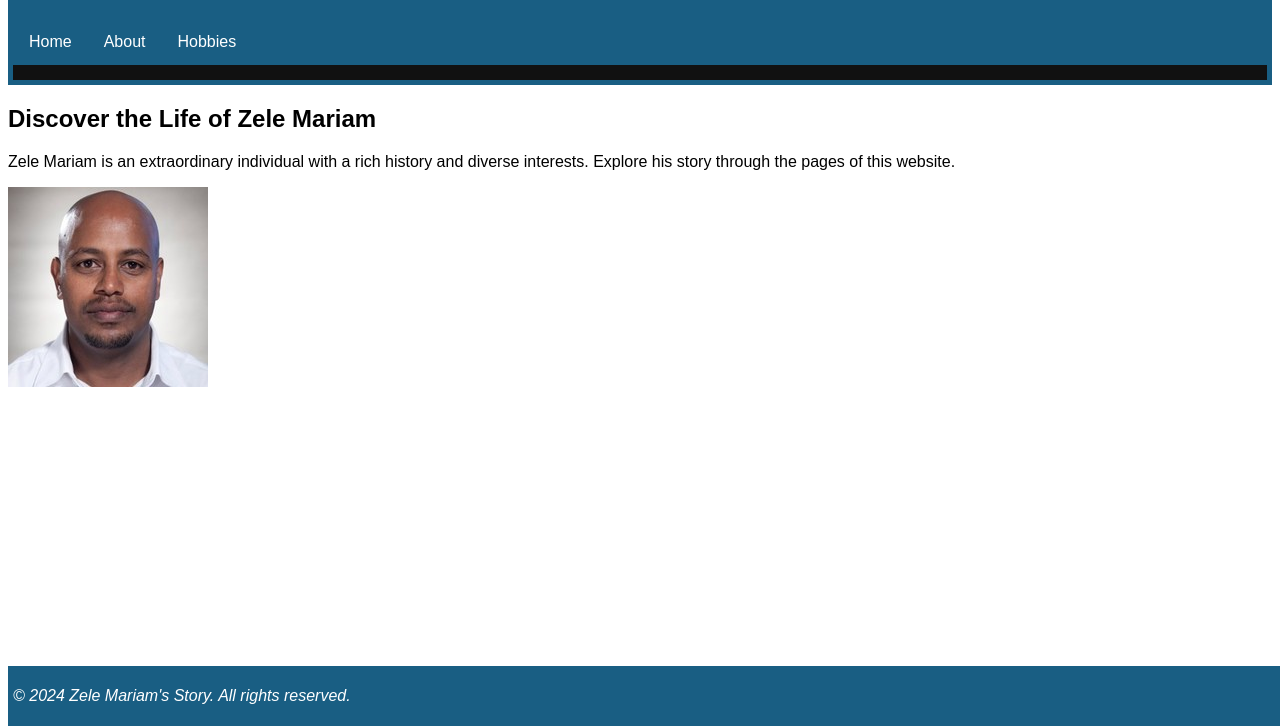
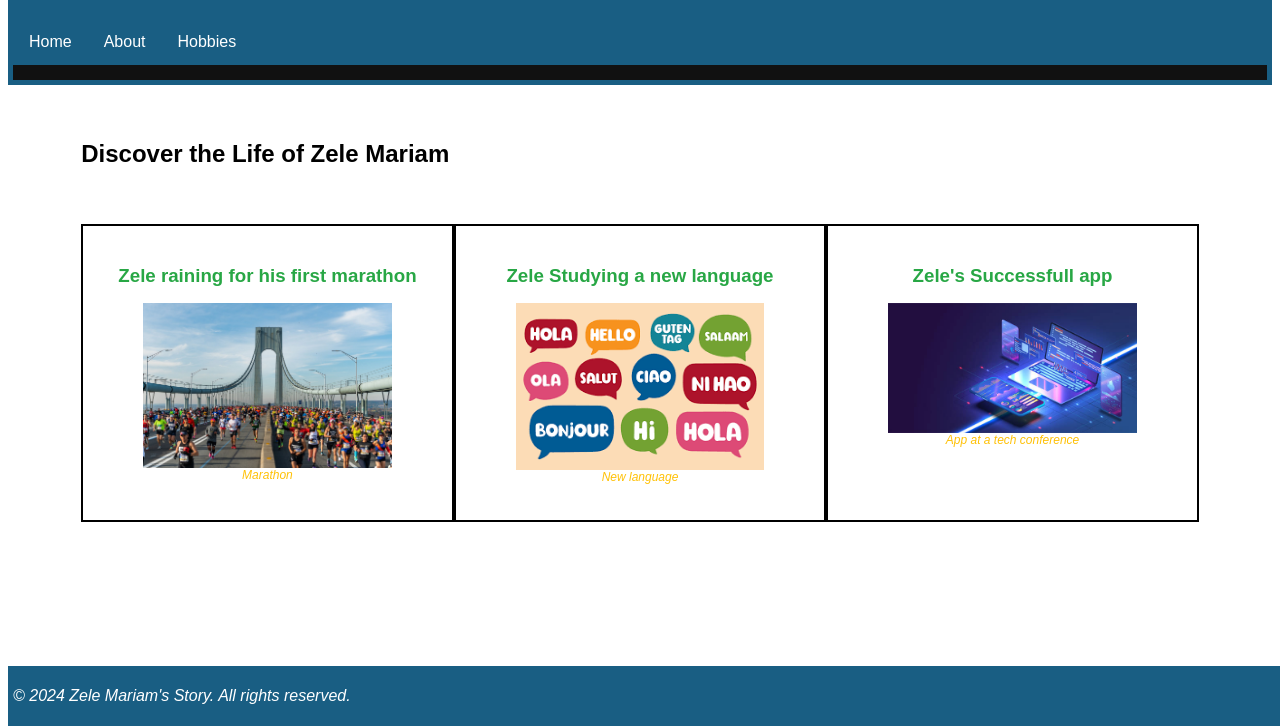
Before and after one commit to yojohub/bioSite, a plain HTML site: page index.html in a window 1280 px wide. Shown: the part 74-800 px from the top of the page. Drawn offline with Linux system fonts and the light colour scheme.

Commit message:
Updated module-7

```diff
--- a/index.html
+++ b/index.html
@@ -17,12 +17,37 @@
 </header>
 
     <main>
-        <h2>Discover the Life of Zele Mariam </h2>
-        <p>Zele Mariam is an extraordinary individual with a rich history and diverse interests. Explore his story through the pages of this website.</p>
-        <img src="images/Portrait.jpg" alt="Zele Mariam">
-    </main>
-    <footer>
-        <p>&copy; 2024 Zele Mariam's Story. All rights reserved.</p>
+        <body>
+    <div id="container">
+        <h2>Discover the Life of Zele Mariam</h2>
+        <div id="image-gallery" class="grid-container">
+            <div class="image-item">
+                <h3>Zele raining for his first marathon</h3>
+                <figure>
+                    <img src="images/marathon.jpg" alt="Image Cover 1">
+                    <figcaption>Marathon</figcaption>
+                </figure>
+            </div>
+            <div class="image-item">
+                <h3> Zele Studying a new language </h3>
+                <figure>
+                    <img src="images/Language_Learning.jpg" alt="Image Cover 2">
+                    <figcaption>New language</figcaption>
+                </figure>
+            </div>
+            <div class="image-item">
+                <h3>Zele's Successfull app </h3>
+                <figure>
+                    <img src="images/App development.jpg" alt="Image Cover 3">
+                    <figcaption>App at a tech conference</figcaption>
+                </figure>
+            </div>
+        </div>
+
+    </div>
+
+ <footer>
+        <p>&copy; 2024 Zele Mariam's Story. All rights reserved.  </p>
     </footer>
 </body>
 </html>
--- a/site.css
+++ b/site.css
@@ -37,6 +37,13 @@ h1 {
     color: black;
 }
 
+h3 {
+    color: rgba(40, 167, 69, 1);
+    text-align: center;
+    margin-bottom: 10px; /* Add space between the title and the image */
+}
+
+
 /* Container styles */
 #container {
     margin: 2% 5%;
@@ -66,10 +73,39 @@ h1 {
     padding: 2px 16px;
 }
 
+figcaption {
+    font-style: italic;
+    font-size: .75em;
+    color: rgba(255, 193, 7, 1);
+}
+
+#image-gallery {
+    display: grid;
+    grid-template-columns: repeat(3, 1fr); /* Creates a 3-column grid */
+    gap: 0px; /* Adds space between the columns */
+    margin-top: 5%;
+}
+
+.image-item {
+    text-align: center;
+    margin: 0;
+    border: 2px solid black; /* Adds a red border around the figure */
+    padding: 20px; /* Adds padding inside the border */
+}
+
+.image-item img {
+    width: 100%;
+    height: auto;
+    max-width: 300px;
+    display: block;
+    margin: 0 auto;
+}
+
+
 /* Footer styles */
 footer {
     background-color: #195e83; /* Same color as header */
-    position: absolute;
+    position: fixed;
     bottom: 0;
     width: 100%;
     padding: 5px;
@@ -78,7 +114,7 @@ footer {
 footer p {
     color: white;
     font-weight: 400;
-    float: Center;
+    float: center;
     padding-right: 10px;
     font-style: italic;
 }
```
Also changed, not shown: hobbies.html (+4 -1 lines), images/Learning_Language.jpeg (added), images/tech-conference.jpg (added).
